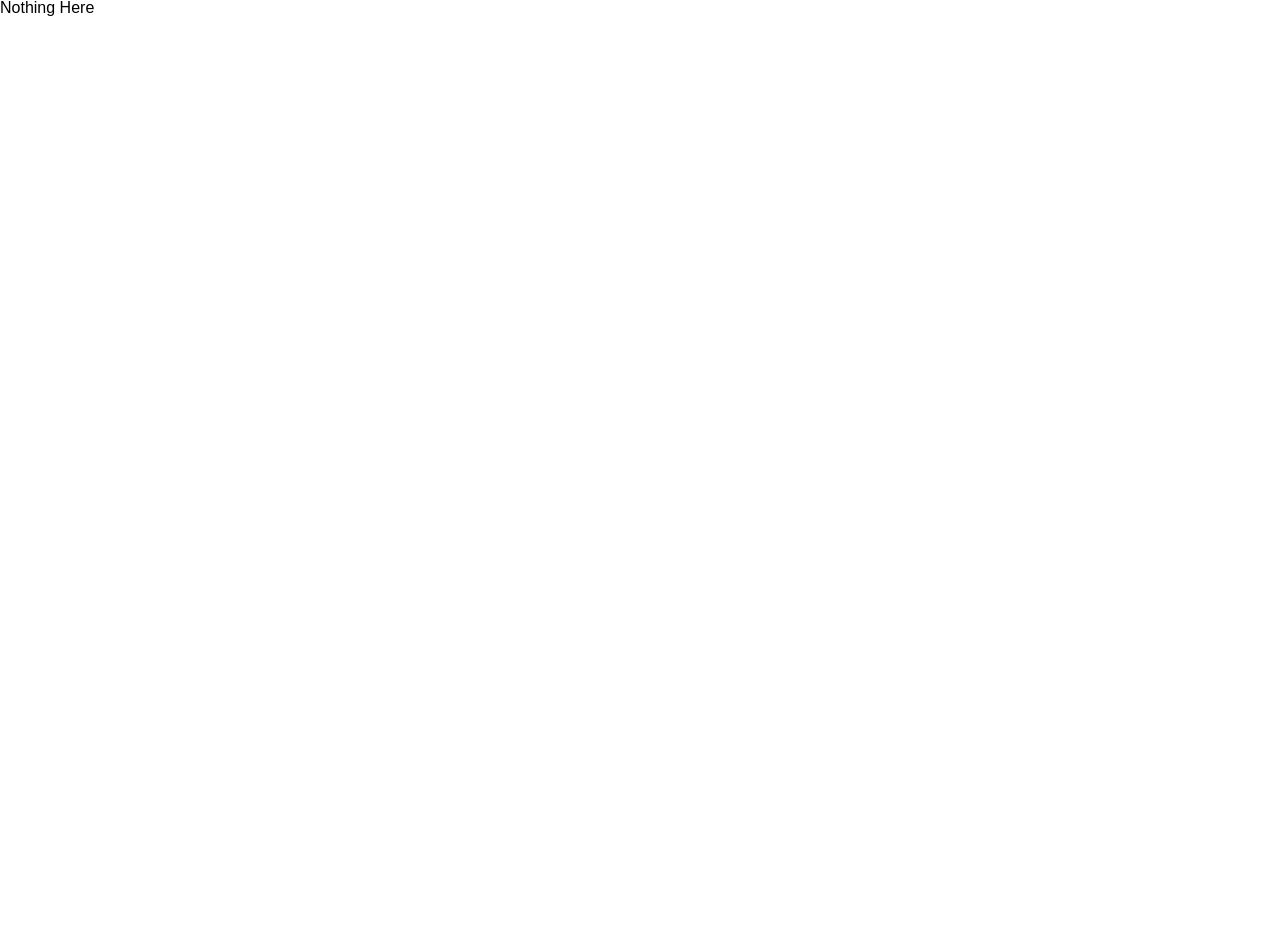
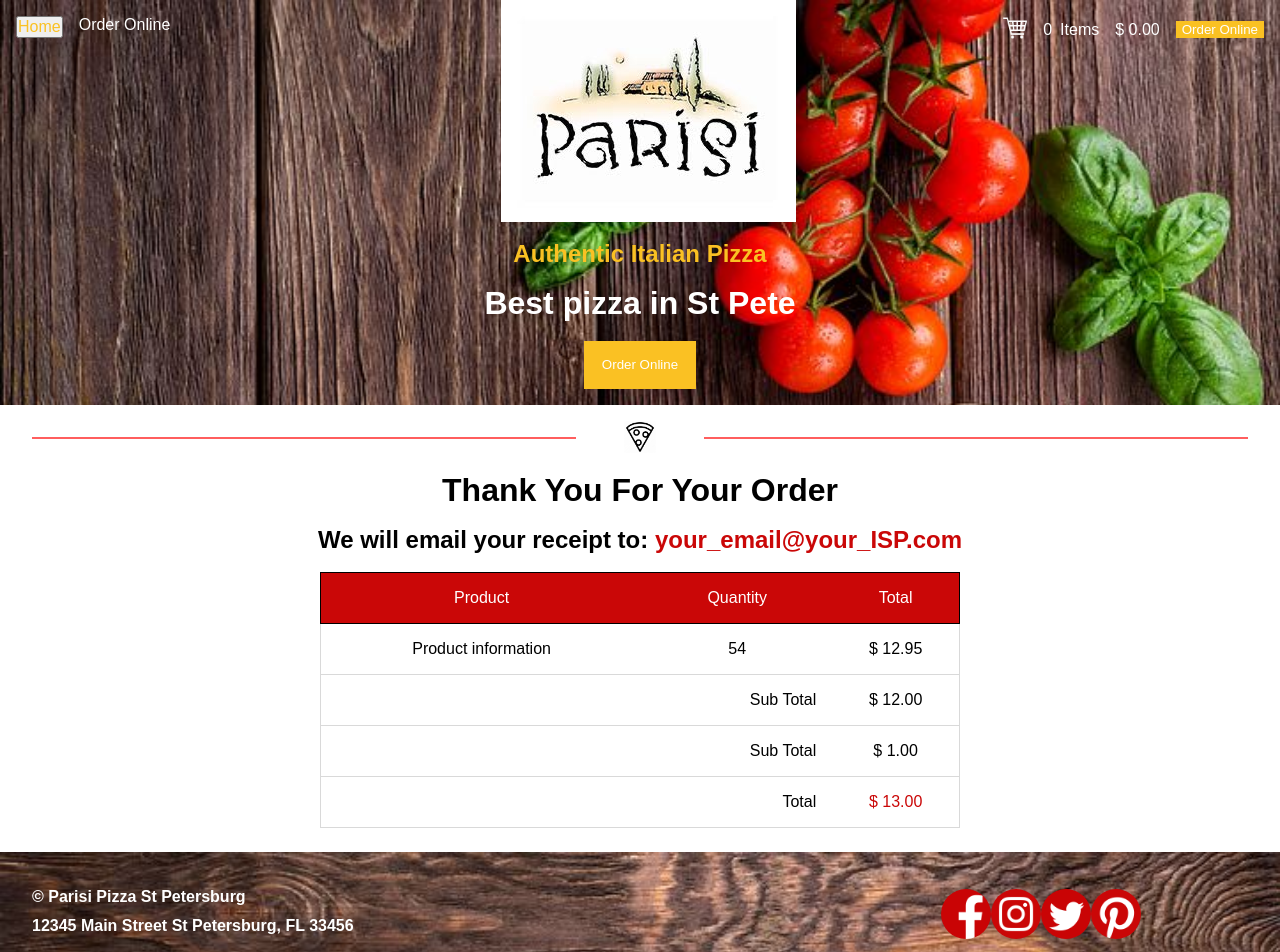
Before and after one commit to MatthewSDick/capstone-parisi-pizza, a React (Create React App) app: page /complete in a window 1280 px wide. Shown: the top 952 px of the page. Before the commit the page ends 800 px from the top, so only its background shows below. Built offline with nearby package versions, Linux system fonts and the light colour scheme.

Commit message:
added pages

```diff
--- a/src/App.jsx
+++ b/src/App.jsx
@@ -4,6 +4,9 @@ import HomePage from './pages/HomePage'
 import NotFound from './pages/NotFound'
 import PizzaPage from './pages/PizzaPage'
 import CartPage from './pages/CartPage'
+import CompletePage from './pages/CompletePage'
+import CheckOutPage from './pages/CheckOutPage'
+import OrderPage from './pages/OrderPage'
 
 const App = () => {
   return (
@@ -28,6 +31,9 @@ const App = () => {
         <Route exact path="/" component={HomePage}></Route>
         <Route exact path="/pizza" component={PizzaPage}></Route>
         <Route exact path="/cart" component={CartPage}></Route>
+        <Route exact path="/complete" component={CompletePage}></Route>
+        <Route exact path="/checkout" component={CheckOutPage}></Route>
+        <Route exact path="/order" component={OrderPage}></Route>
         <Route path="*" component={NotFound}></Route>
       </Switch>
     </Router>
--- a/src/index.css
+++ b/src/index.css
@@ -546,6 +546,10 @@ footer {
   text-align: justify;
   border-bottom: 1px solid black;
   color: white;
+  text-align: center;
+  border: 1px;
+  border-style: solid;
+  border-color: black;
 }
 
 #resp-table-body {
@@ -558,11 +562,15 @@ footer {
 
 .table-body-cell {
   display: table-cell;
+  text-align: center;
+  border: 1px;
+  border-style: solid;
+  border-color: black;
 }
 
 #resp-table-footer {
   display: table-footer-group;
-  background-color: gray;
+  /* background-color: gray; */
   font-weight: bold;
   font-size: 25px;
   color: rgba(255, 255, 255, 0.45);
@@ -574,3 +582,48 @@ footer {
   text-align: justify;
   border-bottom: 1px solid black;
 }
+
+#resp-table-footer div:nth-child(5) {
+  text-align: right;
+}
+
+.cart-table {
+  display: flex;
+  justify-content: center;
+  margin-top: 1.5rem;
+  border-style: solid;
+  border-color: black;
+}
+
+.item-quantity {
+  font-size: 16px;
+  width: auto;
+}
+
+.cart-totals {
+  width: 30%;
+  border-style: solid;
+  border-color: black;
+}
+
+.cart-page {
+  display: flex;
+  flex-wrap: wrap;
+  flex-direction: column;
+  border-style: solid;
+  border-color: black;
+}
+
+.complete-container {
+  width: 100%;
+  text-align: center;
+  display: flex;
+  justify-content: center;
+  margin-bottom: 1.5rem;
+  border-collapse: collapse;
+}
+
+.complete-totals {
+  padding-right: 1rem;
+  text-align: right;
+}
--- a/src/pages/CartPage.jsx
+++ b/src/pages/CartPage.jsx
@@ -6,45 +6,20 @@ const CartPage = () => {
   return (
     <div>
       <Header />
-      <h1>Cart</h1>
-      <div id="resp-table">
-        {/* <div id="resp-table-caption">Responsive Table without Table tag</div> */}
-        <div id="resp-table-header">
-          <div className="table-header-cell"></div>
-          <div className="table-header-cell"></div>
-          <div className="table-header-cell">Product</div>
-          <div className="table-header-cell">Price</div>
-          <div className="table-header-cell">Quantity</div>
-          <div className="table-header-cell">Total</div>
-        </div>
-        <div id="resp-table-body">
-          <div className="resp-table-row"></div>
-          <div className="table-body-cell">X</div>
-          <div className="table-body-cell">Image</div>
-          <div className="table-body-cell">Product</div>
-          <div className="table-body-cell">$12.95</div>
-          <div className="table-body-cell">1</div>
-          <div className="table-body-cell">$12.95</div>
-          <div className="resp-table-row"></div>
-          <div className="table-body-cell">X</div>
-          <div className="table-body-cell">Image</div>
-          <div className="table-body-cell">Product</div>
-          <div className="table-body-cell">$12.95</div>
-          <div className="table-body-cell">1</div>
-          <div className="table-body-cell">$12.95</div>
-        </div>
-        <div id="resp-table-footer">
-          <div className="table-footer-cell"></div>
-          <div className="table-footer-cell"></div>
-          <div className="table-footer-cell"></div>
-          <div className="table-footer-cell"></div>
-          <div className="table-footer-cell">
-            <button className="add-to-cart">UPDATE CART</button>
-          </div>
-          <div className="table-footer-cell">
-            <button className="add-to-cart">EMPTY CART</button>
-          </div>
-        </div>
+      <div>
+        <p></p>
+        <p></p>
+        <p>Product</p>
+        <p>Price</p>
+        <p>Quantity</p>
+        <p>Total</p>
+        {/* loop */}
+        <p>
+          <button>Delete</button>
+        </p>
+        <img src="" />
+
+        {/* end loop */}
       </div>
       <Footer />
     </div>
--- /dev/null
+++ b/src/pages/CheckOutPage.jsx
@@ -0,0 +1,7 @@
+import React from 'react'
+
+const CheckOutPage = () => {
+  return <div></div>
+}
+
+export default CheckOutPage
--- /dev/null
+++ b/src/pages/CompletePage.jsx
@@ -0,0 +1,92 @@
+import React from 'react'
+import Header from '../components/Header'
+import Footer from '../components/Footer'
+
+const CompletePage = () => {
+  return (
+    <div>
+      <Header />
+      <h1 style={{ textAlign: 'center' }}>Thank You For Your Order</h1>
+      <h2 style={{ textAlign: 'center' }}>
+        We will email your receipt to:{' '}
+        <span style={{ color: '#CA0707' }}>your_email@your_ISP.com</span>
+      </h2>
+      <div className="complete-container">
+        <table
+          style={{
+            width: '50%',
+            textAlign: 'center',
+            borderCollapse: 'collapse',
+          }}
+        >
+          <tr
+            style={{
+              backgroundColor: '#CA0707',
+              color: 'white',
+              border: '1px solid black',
+            }}
+          >
+            <td>
+              <p>Product</p>
+            </td>
+            <td>
+              <p>Quantity</p>
+            </td>
+            <td>
+              <p>Total</p>
+            </td>
+          </tr>
+          {/* This is the loop */}
+          <tr style={{ border: '1px solid #D9D9D9' }}>
+            <td>
+              <p>Product information</p>
+            </td>
+            <td>
+              <p>54</p>
+            </td>
+            <td>
+              <p>$ 12.95</p>
+            </td>
+          </tr>
+          {/* the end of the loop */}
+          <tr style={{ border: '1px solid #D9D9D9' }}>
+            <td>
+              <p></p>
+            </td>
+            <td className="complete-totals">
+              <p>Sub Total</p>
+            </td>
+            <td>
+              <p>$ 12.00</p>
+            </td>
+          </tr>
+          <tr style={{ border: '1px solid #D9D9D9' }}>
+            <td>
+              <p></p>
+            </td>
+            <td className="complete-totals">
+              <p>Sub Total</p>
+            </td>
+            <td>
+              <p>$ 1.00</p>
+            </td>
+          </tr>
+          <tr style={{ border: '1px solid #D9D9D9' }}>
+            <td>
+              <p></p>
+            </td>
+            <td className="complete-totals">
+              <p>Total</p>
+            </td>
+            <td>
+              <p style={{ color: '#CA0707' }}>$ 13.00</p>
+            </td>
+          </tr>
+        </table>
+      </div>
+      <Footer />
+    </div>
+  )
+}
+
+export default CompletePage
--- /dev/null
+++ b/src/pages/OrderPage.jsx
@@ -0,0 +1,7 @@
+import React from 'react'
+
+const OrderPage = () => {
+  return <div></div>
+}
+
+export default OrderPage
```
Also changed, not shown: src/pages/Page.jsx (deleted, +0 -7 lines), src/pages/Page2.jsx (deleted, +0 -7 lines), 1 other file (tests, documents, lock files or other folders).
